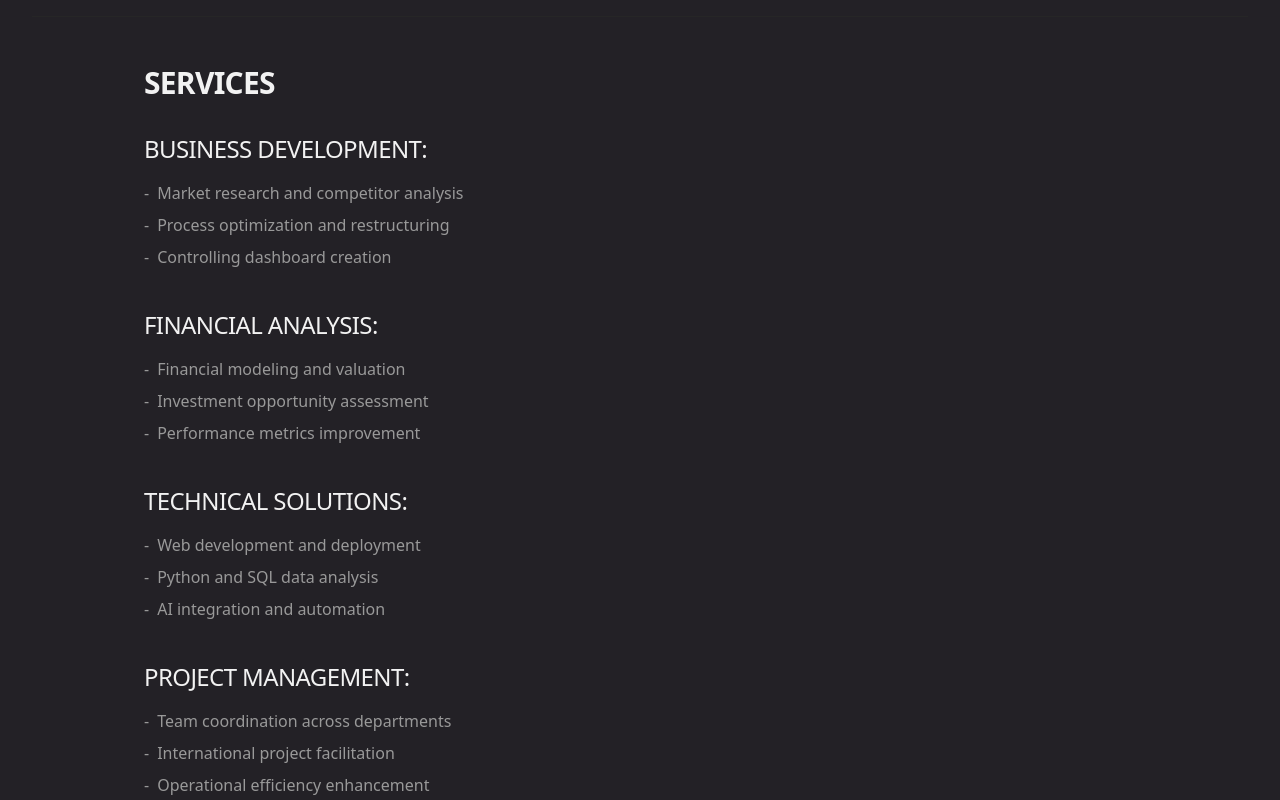
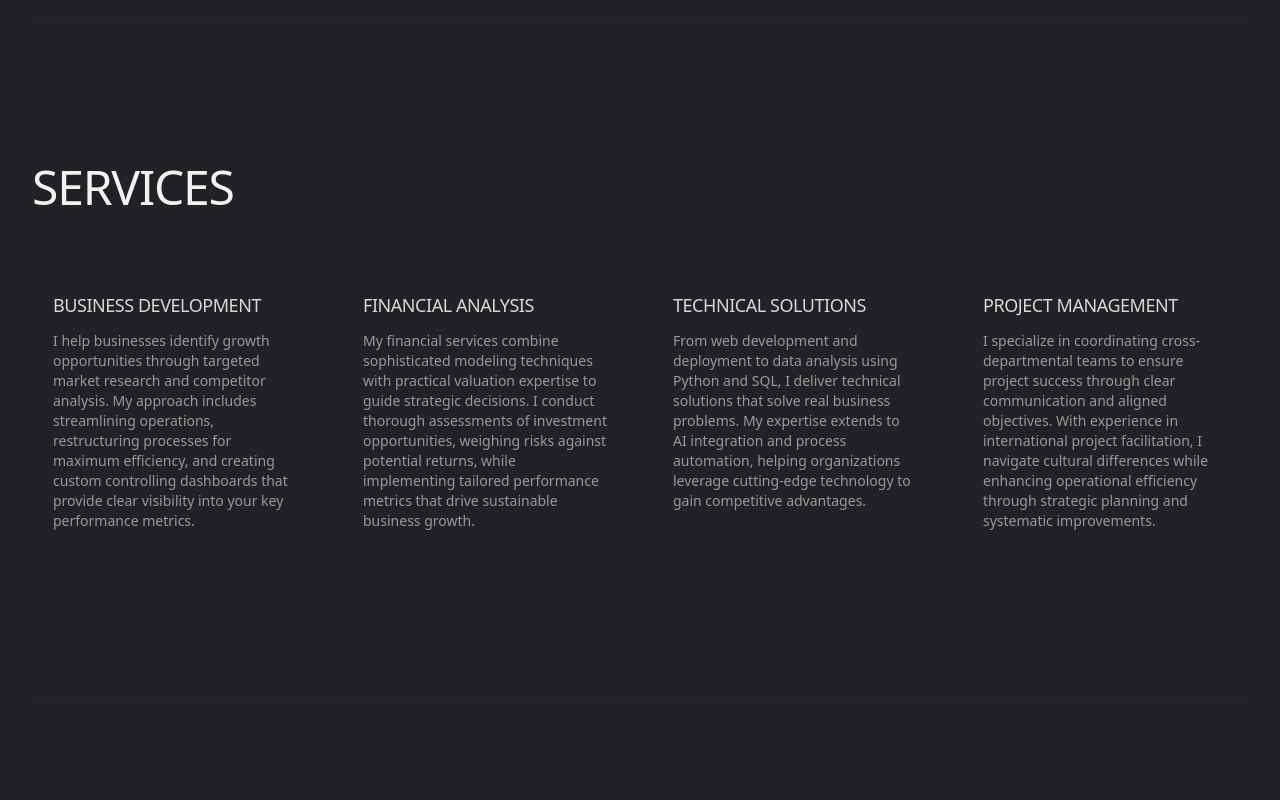
Before and after one commit to Jonasstody/ME, a Next.js app: page / in a window 1280 px wide. Shown: the part 1700-2500 px from the top of the page. Built offline with nearby package versions, Linux system fonts and the light colour scheme.

Commit message:
services section update

```diff
--- a/src/components/sections/services.tsx
+++ b/src/components/sections/services.tsx
@@ -1,87 +1,60 @@
 'use client';
 
 import React from 'react';
+import { SectionTitle } from '@/components/ui/section-title';
+import { cn } from '@/lib/utils';
 
-export const ServicesSection = () => {
+type ServiceCategory = {
+  id: string;
+  title: string;
+  description: string;
+};
+
+const serviceCategories: ServiceCategory[] = [
+  {
+    id: "1",
+    title: "Business Development",
+    description: "I help businesses identify growth opportunities through targeted market research and competitor analysis. My approach includes streamlining operations, restructuring processes for maximum efficiency, and creating custom controlling dashboards that provide clear visibility into your key performance metrics."
+  },
+  {
+    id: "2",
+    title: "Financial Analysis",
+    description: "My financial services combine sophisticated modeling techniques with practical valuation expertise to guide strategic decisions. I conduct thorough assessments of investment opportunities, weighing risks against potential returns, while implementing tailored performance metrics that drive sustainable business growth."
+  },
+  {
+    id: "3",
+    title: "Technical Solutions",
+    description: "From web development and deployment to data analysis using Python and SQL, I deliver technical solutions that solve real business problems. My expertise extends to AI integration and process automation, helping organizations leverage cutting-edge technology to gain competitive advantages."
+  },
+  {
+    id: "4",
+    title: "Project Management",
+    description: "I specialize in coordinating cross-departmental teams to ensure project success through clear communication and aligned objectives. With experience in international project facilitation, I navigate cultural differences while enhancing operational efficiency through strategic planning and systematic improvements."
+  }
+];
+
+export function ServicesSection() {
   return (
-    <section id="services" className="w-full max-w-5xl mx-auto px-4">
-      <h2 className="text-2xl md:text-3xl font-semibold mb-8">Services</h2>
+    <section id="services" className="py-16 md:py-24 space-y-10">
+      <SectionTitle as="h2" className="text-left mb-10 md:mb-14">
+        SERVICES
+      </SectionTitle>
 
-      {/* Business Development */}
-      <div className="mb-10">
-        <h3 className="text-xl md:text-2xl font-medium mb-4">Business Development:</h3>
-        <ul className="space-y-2 text-gray-800">
-          <li className="flex items-start">
-            <span className="mr-2">-</span>
-            <span>Market research and competitor analysis</span>
-          </li>
-          <li className="flex items-start">
-            <span className="mr-2">-</span>
-            <span>Process optimization and restructuring</span>
-          </li>
-          <li className="flex items-start">
-            <span className="mr-2">-</span>
-            <span>Controlling dashboard creation</span>
-          </li>
-        </ul>
-      </div>
-
-      {/* Financial Analysis */}
-      <div className="mb-10">
-        <h3 className="text-xl md:text-2xl font-medium mb-4">Financial Analysis:</h3>
-        <ul className="space-y-2 text-gray-800">
-          <li className="flex items-start">
-            <span className="mr-2">-</span>
-            <span>Financial modeling and valuation</span>
-          </li>
-          <li className="flex items-start">
-            <span className="mr-2">-</span>
-            <span>Investment opportunity assessment</span>
-          </li>
-          <li className="flex items-start">
-            <span className="mr-2">-</span>
-            <span>Performance metrics improvement</span>
-          </li>
-        </ul>
-      </div>
-
-      {/* Technical Solutions */}
-      <div className="mb-10">
-        <h3 className="text-xl md:text-2xl font-medium mb-4">Technical Solutions:</h3>
-        <ul className="space-y-2 text-gray-800">
-          <li className="flex items-start">
-            <span className="mr-2">-</span>
-            <span>Web development and deployment</span>
-          </li>
-          <li className="flex items-start">
-            <span className="mr-2">-</span>
-            <span>Python and SQL data analysis</span>
-          </li>
-          <li className="flex items-start">
-            <span className="mr-2">-</span>
-            <span>AI integration and automation</span>
-          </li>
-        </ul>
-      </div>
-
-      {/* Project Management */}
-      <div className="mb-6">
-        <h3 className="text-xl md:text-2xl font-medium mb-4">Project Management:</h3>
-        <ul className="space-y-2 text-gray-800">
-          <li className="flex items-start">
-            <span className="mr-2">-</span>
-            <span>Team coordination across departments</span>
-          </li>
-          <li className="flex items-start">
-            <span className="mr-2">-</span>
-            <span>International project facilitation</span>
-          </li>
-          <li className="flex items-start">
-            <span className="mr-2">-</span>
-            <span>Operational efficiency enhancement</span>
-          </li>
-        </ul>
+      <div className="grid grid-cols-1 sm:grid-cols-2 lg:grid-cols-4 gap-4 md:gap-6">
+        {serviceCategories.map((category) => (
+          <article
+            key={category.id}
+            className="bg-background border border-border/40 rounded-md p-5 shadow-sm h-full"
+          >
+            <h3 className="text-primary mb-3 text-base md:text-lg">
+              {category.title}
+            </h3>
+            <p className="text-muted-foreground text-xs md:text-sm leading-relaxed">
+              {category.description}
+            </p>
+          </article>
+        ))}
       </div>
     </section>
   );
-};
+}
```
